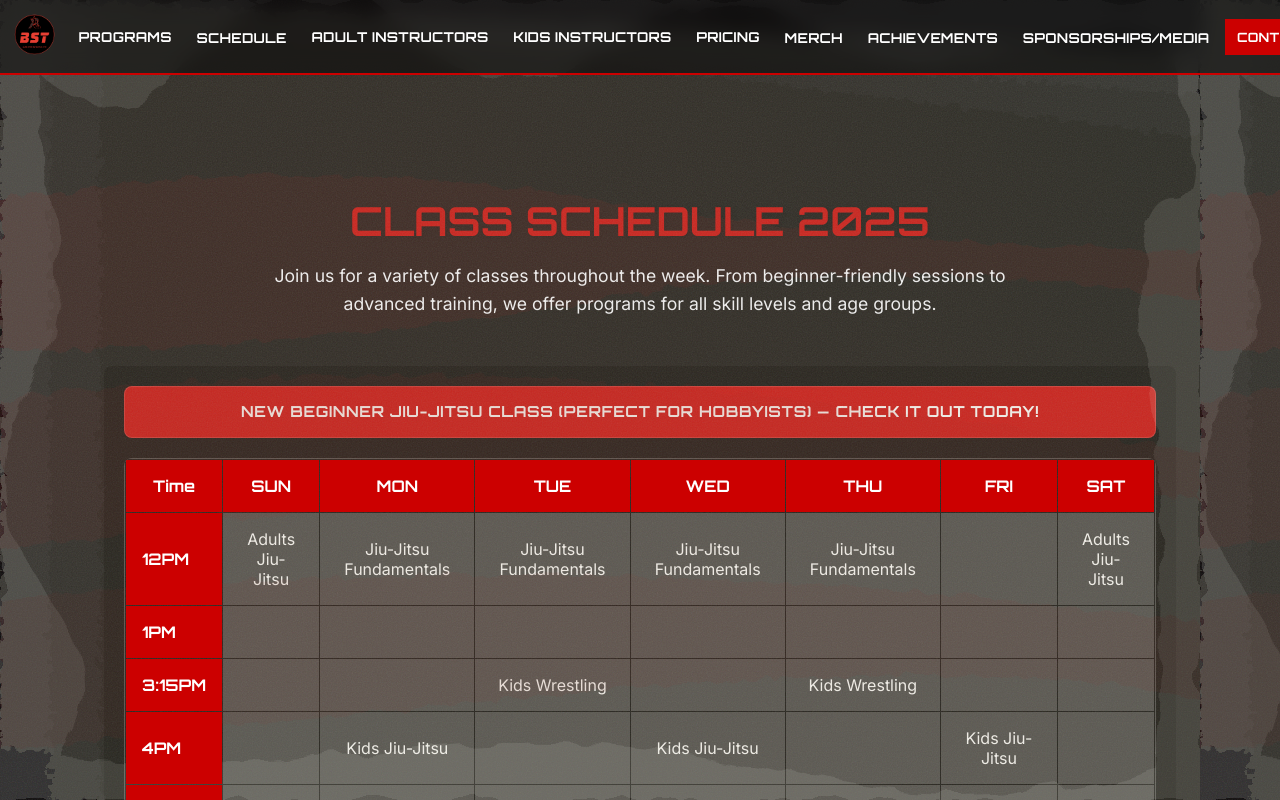
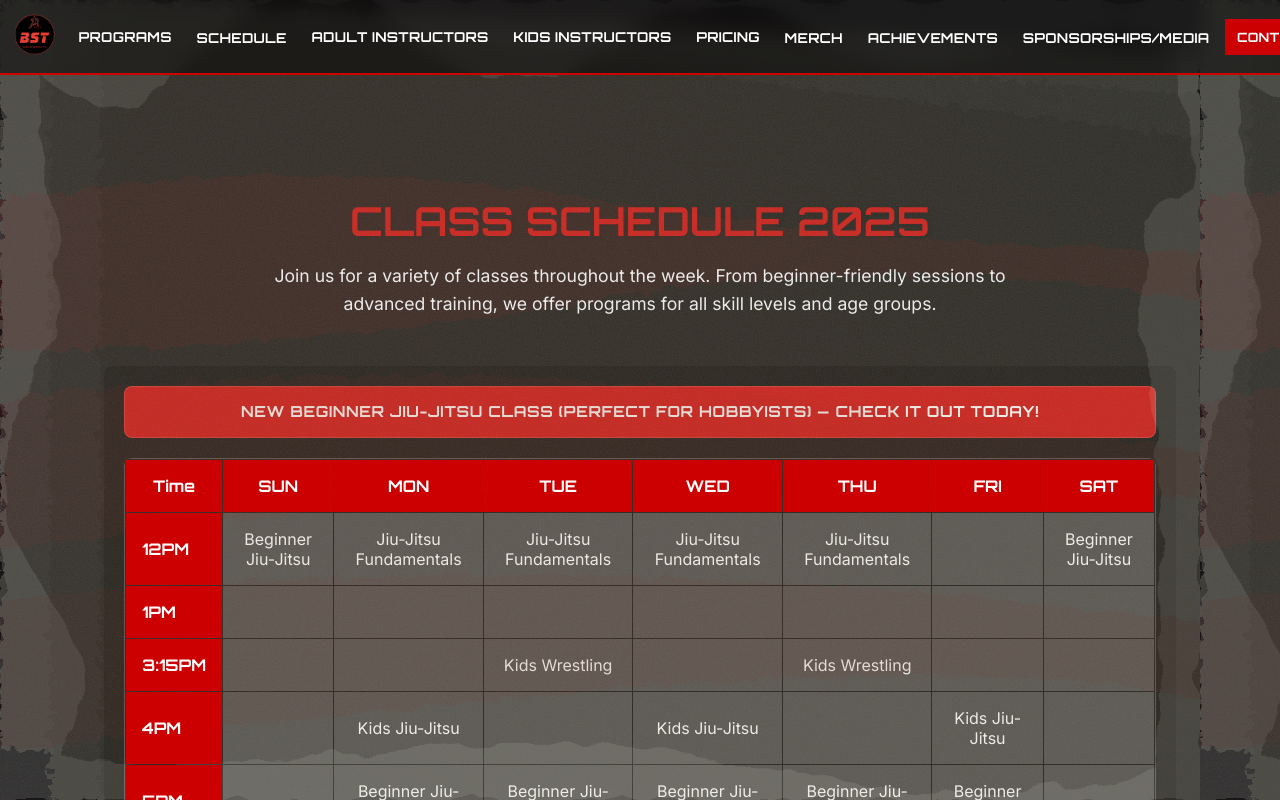
Before and after one commit to Bjorno02/BSTWebsite, a Next.js app: page /schedule in a window 1280 px wide. Shown: the top 800 px of the page. Built offline with nearby package versions, Linux system fonts and the light colour scheme.

Commit message:
schedule update

```diff
--- a/app/schedule/page.tsx
+++ b/app/schedule/page.tsx
@@ -415,13 +415,13 @@ export default function Schedule() {
     days: DAYS,
     classes: {
       '12PM': {
-        SUN: 'Adults Jiu-Jitsu',
+        SUN: 'Beginner Jiu-Jitsu',
         MON: 'Jiu-Jitsu Fundamentals',
         TUE: 'Jiu-Jitsu Fundamentals',
         WED: 'Jiu-Jitsu Fundamentals',
         THU: 'Jiu-Jitsu Fundamentals',
         FRI: '',
-        SAT: 'Adults Jiu-Jitsu'
+        SAT: 'Beginner Jiu-Jitsu'
       },
       '1PM': {
         SUN: '',
```
